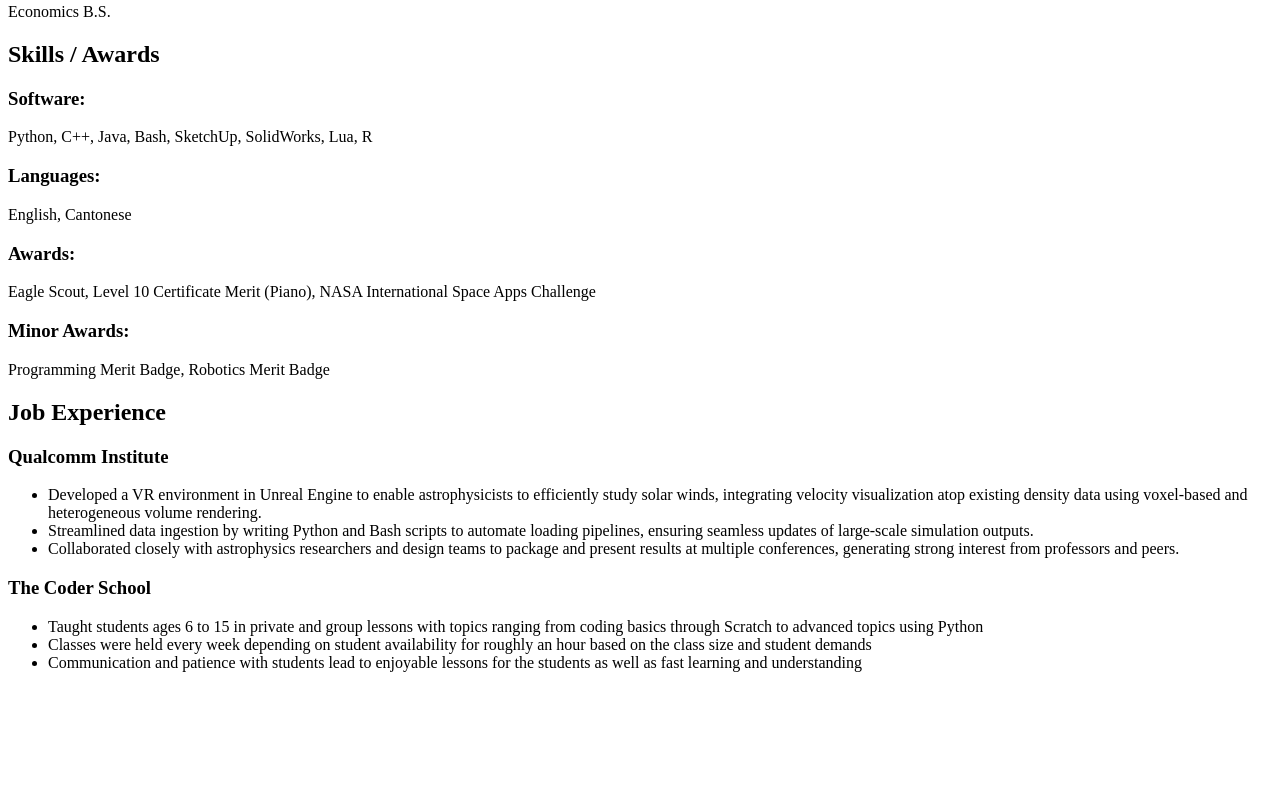
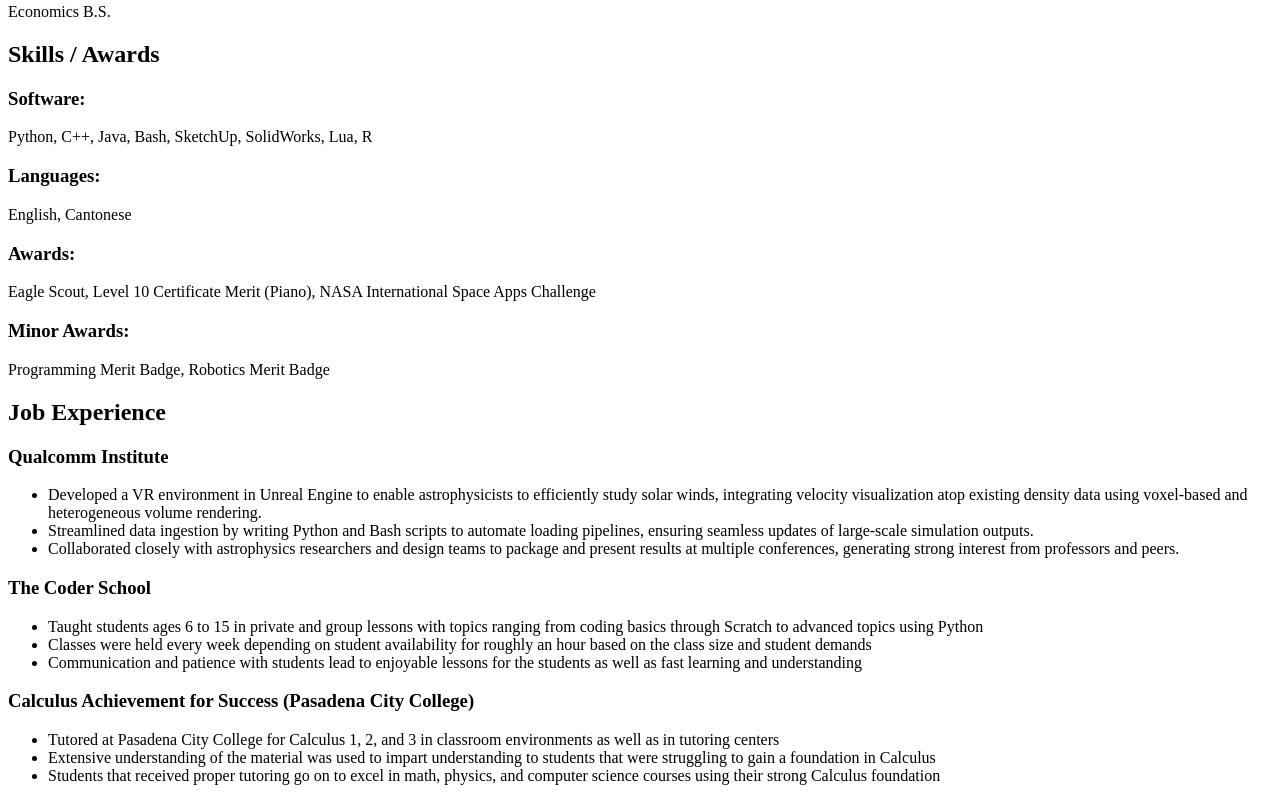
Before and after one commit to kylele3221/portfolio, a plain HTML site: page resume/index.html in a window 1280 px wide. Shown: the part 404-1205 px from the top of the page. Before the commit the page ends 1092 px from the top, so only its background shows below. Drawn offline with Linux system fonts and the light colour scheme.

Commit message:
Added PCC CAS

```diff
--- a/resume/index.html
+++ b/resume/index.html
@@ -63,6 +63,20 @@
                     Communication and patience with students lead to enjoyable lessons for the students as well as fast learning and understanding                </li>
             </ul>
         </article>
+        <h3>Calculus Achievement for Success (Pasadena City College)</h3>
+        <article>
+            <ul>
+                <li>
+                    Tutored at Pasadena City College for Calculus 1, 2, and 3 in classroom environments as well as in tutoring centers
+                </li>
+                <li>
+                    Extensive understanding of the material was used to impart understanding to students that were struggling to gain a foundation in Calculus
+                </li>
+                <li>
+                    Students that received proper tutoring go on to excel in math, physics, and computer science courses using their strong Calculus foundation
+                </li>
+            </ul>
+        </article>
     </section>
 
 
```
